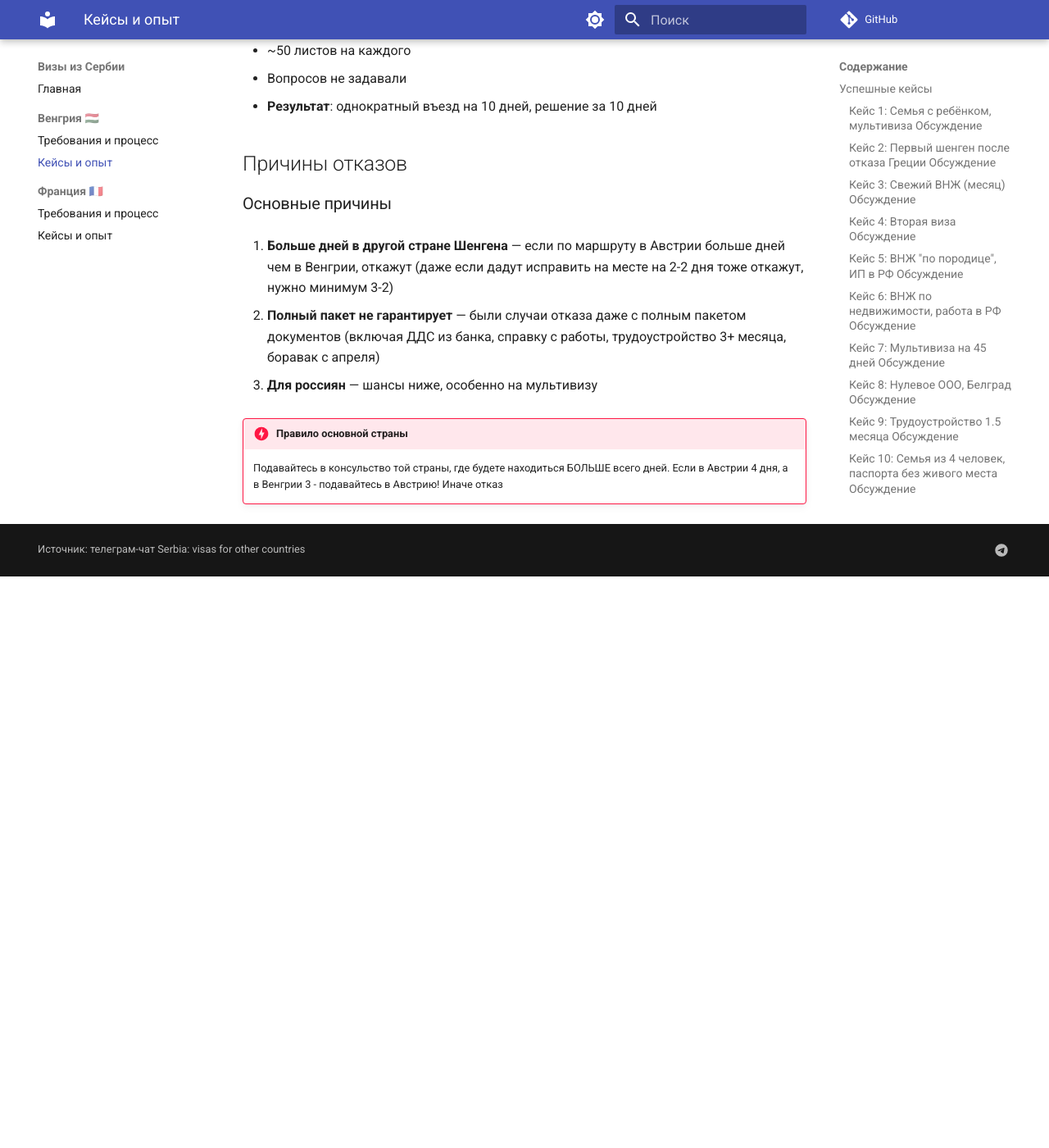
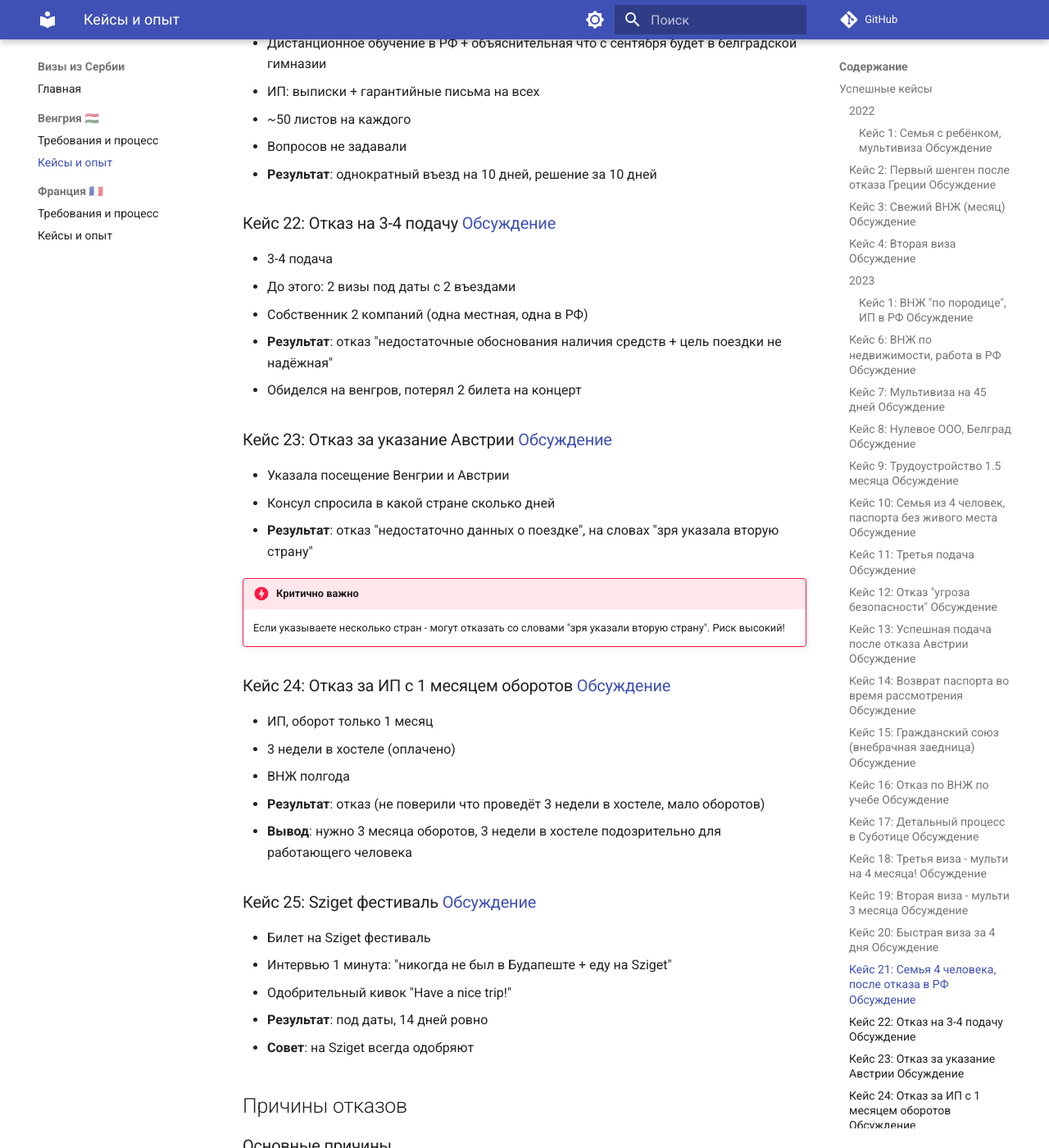
Before and after one commit to tgdigest/serbia-visas-for-other-countries, an MkDocs documentation site: the page built from docs/hungary/cases.md, in a window 1280 px wide and 1400 px high, scrolled down 5694 px. Shown: the whole window at 82% size. Built offline with MkDocs 1.6.1 and Material for MkDocs 9.7.7, drawn with Linux system fonts in a browser that asks for light colours; comment, search, counter and statistics services are not loaded; before the commit the page ends 6397 px from its top, so only the background shows below that; some of the changed text lies outside the part shown.

Commit message:
Add Hungary Jul 2023: split cases by year, 3 critical refusals

```diff
--- a/docs/hungary/cases.md
+++ b/docs/hungary/cases.md
@@ -2,7 +2,9 @@
 
 ## Успешные кейсы
 
-### Кейс 1: Семья с ребёнком, мультивиза [Обсуждение](https://t.me/c/1608823685/14535/20774)
+### 2022
+
+#### Кейс 1: Семья с ребёнком, мультивиза [Обсуждение](https://t.me/c/1608823685/14535/20774)
 - ВНЖ есть
 - ИП
 - Собственники квартиры
@@ -29,7 +31,9 @@
 - Вторая подача с несколькими бронями
 - **Результат**: мультивиза на 3 месяца, 15 дней
 
-### Кейс 5: ВНЖ "по породице", ИП в РФ [Обсуждение](https://t.me/c/1608823685/14535/32446)
+### 2023
+
+#### Кейс 1: ВНЖ "по породице", ИП в РФ [Обсуждение](https://t.me/c/1608823685/14535/32446)
 - ВНЖ с мая по воссоединению семьи (муж работает)
 - Работает ИП в РФ, в Сербии не трудоустроена
 - Документы: выписка из ЕГРИП (RU+EN, переведенная самостоятельно), выписка с расчетного счета ИП в РФ (RU+EN), счёт в сербском банке открыт за пару недель (с минимальным движением), свидетельство о браке + нотариальный перевод на сербский, контракт из международной школы дочки (сильный аргумент привязки)
@@ -156,6 +160,35 @@
 - Вопросов не задавали
 - **Результат**: однократный въезд на 10 дней, решение за 10 дней
 
+### Кейс 22: Отказ на 3-4 подачу [Обсуждение](https://t.me/c/1608823685/14535/72568)
+- 3-4 подача
+- До этого: 2 визы под даты с 2 въездами
+- Собственник 2 компаний (одна местная, одна в РФ)
+- **Результат**: отказ "недостаточные обоснования наличия средств + цель поездки не надёжная"
+- Обиделся на венгров, потерял 2 билета на концерт
+
+### Кейс 23: Отказ за указание Австрии [Обсуждение](https://t.me/c/1608823685/14535/75744)
+- Указала посещение Венгрии и Австрии
+- Консул спросила в какой стране сколько дней
+- **Результат**: отказ "недостаточно данных о поездке", на словах "зря указала вторую страну"
+
+!!! danger "Критично важно"
+    Если указываете несколько стран - могут отказать со словами "зря указали вторую страну". Риск высокий!
+
+### Кейс 24: Отказ за ИП с 1 месяцем оборотов [Обсуждение](https://t.me/c/1608823685/14535/77465)
+- ИП, оборот только 1 месяц
+- 3 недели в хостеле (оплачено)
+- ВНЖ полгода
+- **Результат**: отказ (не поверили что проведёт 3 недели в хостеле, мало оборотов)
+- **Вывод**: нужно 3 месяца оборотов, 3 недели в хостеле подозрительно для работающего человека
+
+### Кейс 25: Sziget фестиваль [Обсуждение](https://t.me/c/1608823685/14535/77066)
+- Билет на Sziget фестиваль
+- Интервью 1 минута: "никогда не был в Будапеште + еду на Sziget"
+- Одобрительный кивок "Have a nice trip!"
+- **Результат**: под даты, 14 дней ровно
+- **Совет**: на Sziget всегда одобряют
+
 ## Причины отказов
 
 ### Основные причины
```
